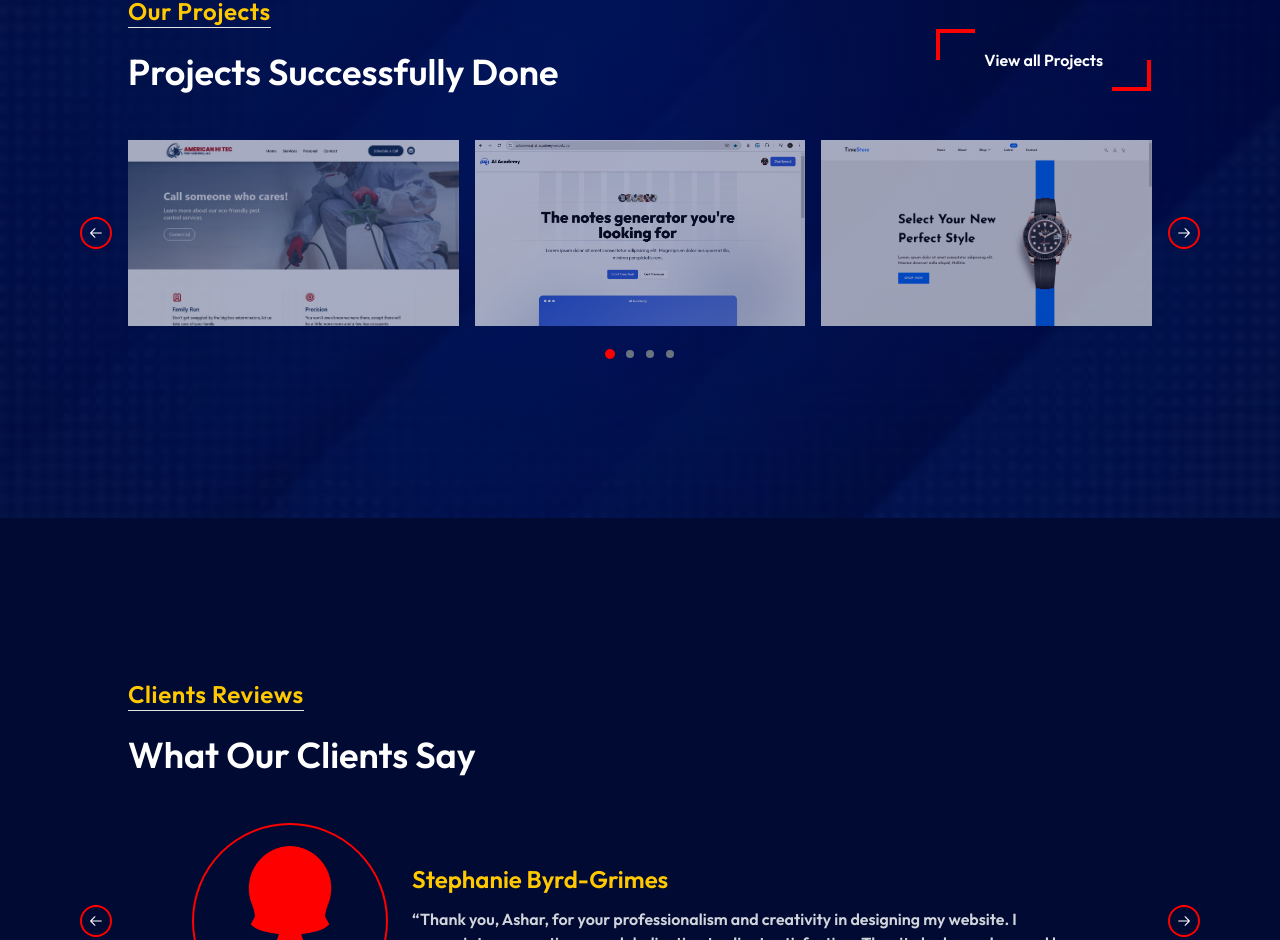
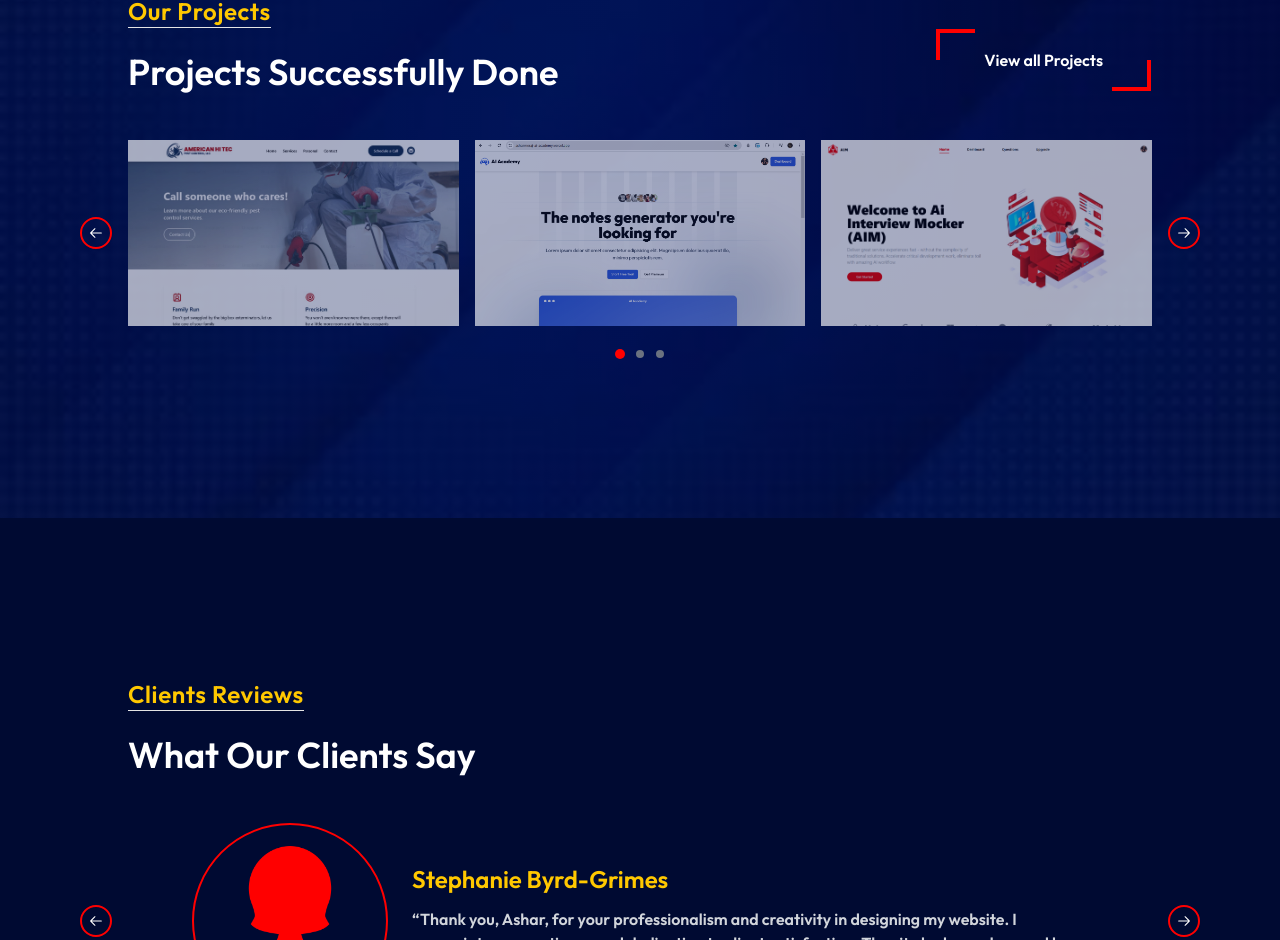
Before and after one commit to AsharMeraj/Personal-Portfolio, a Next.js app: page / in a window 1280 px wide. Shown: the part 3177-4117 px from the top of the page. Built offline with nearby package versions, Linux system fonts and the light colour scheme.

Commit message:
Final Commit

```diff
--- a/src/app/Components/Work.tsx
+++ b/src/app/Components/Work.tsx
@@ -32,22 +32,28 @@ const Work = () => {
 
     const portfolioItems = [
         {
-            image: "/Images/AmericanHitecPestControl.png"
+            image: "/Images/AmericanHitecPestControl.png",
+            link: "https://americanhitecpestcontrol-asharmeraj.vercel.app/"
         },
         {
-            image: "/Images/AiAcademy.png"
+            image: "/Images/AiAcademy.png",
+            link: "https://asharmeraj-ai-academy.vercel.app/"
+        },
+        // {
+        //     image: "/Images/TimeStore.png",
+        //     link: "https://time-store.vercel.app/"
+        // },
+        {
+            image: "/Images/AiInterviewMocker.png",
+            link: "https://ai-interview-mocker-aim.vercel.app/"
         },
         {
-            image: "/Images/TimeStore.png"
+            image: "/Images/BusinessGrowth.png",
+            link: "https://asharmeraj.github.io/React-Typescript-App/"
         },
         {
-            image: "/Images/AiInterviewMocker.png"
-        },
-        {
-            image: "/Images/BusinessGrowth.png"
-        },
-        {
-            image: "/Images/DineMarket.png"
+            image: "/Images/DineMarket.png",
+            link: "https://dinemarket-blue.vercel.app/"
         },
     ]
     return (
@@ -70,9 +76,11 @@ const Work = () => {
                     <CarouselContent className=''>
                         {portfolioItems.map((item, index) => (
                             <CarouselItem key={index} className="md:basis-1/2 lg:basis-1/3 h-fit opacity-65 hover:opacity-100 duration-200 cursor-pointer">
-                                <div className="flex items-center justify-center">
-                                    <Image src={item.image} className='' width={1280} height={500} alt='/' />
-                                </div>
+                                <Link href={portfolioItems[index].link}>
+                                    <div className="flex items-center justify-center">
+                                        <Image src={item.image} className='' width={1280} height={500} alt='/' />
+                                    </div>
+                                </Link>
                             </CarouselItem>
                         ))}
                     </CarouselContent>
```
